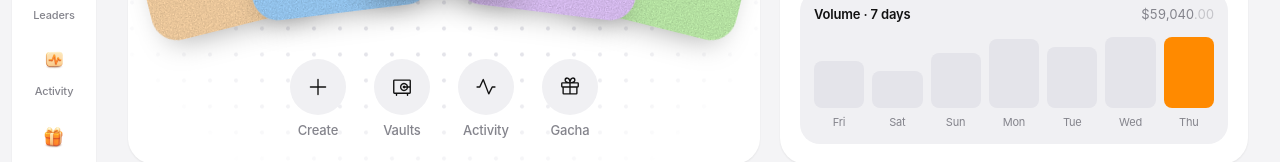
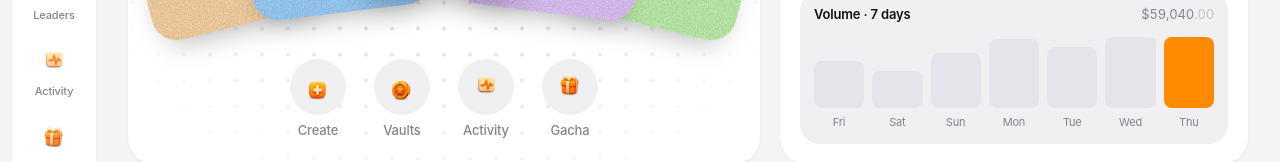
Before and after one commit to 0xpochita/torch, a Next.js app in the folder monorepo/apps/web/: page / in a window 1280 px wide. Shown: the part 447-609 px from the top of the page. Built offline with nearby package versions, Linux system fonts and the light colour scheme.

Commit message:
feat(web): 3D icons on the explore quick actions

```diff
--- a/monorepo/apps/web/src/app/explore.tsx
+++ b/monorepo/apps/web/src/app/explore.tsx
@@ -291,10 +291,10 @@ function Hero() {
       </div>
 
       <div className="flex gap-7">
-        <ActionCircle icon="plus" label="Create" href="/create" />
-        <ActionCircle icon="vault" label="Vaults" href="/vaults" />
-        <ActionCircle icon="pulse" label="Activity" href="/activity" />
-        <ActionCircle icon="gift" label="Gacha" href="/gacha" />
+        <ActionCircle icon="plus" label="Create" href="/create" img="/icons/nav/create.png" />
+        <ActionCircle icon="vault" label="Vaults" href="/vaults" img="/icons/nav/vaults.png" />
+        <ActionCircle icon="pulse" label="Activity" href="/activity" img="/icons/nav/activity.png" />
+        <ActionCircle icon="gift" label="Gacha" href="/gacha" img="/icons/nav/gacha.png" />
       </div>
     </section>
   );
--- a/monorepo/apps/web/src/components/ui.tsx
+++ b/monorepo/apps/web/src/components/ui.tsx
@@ -187,11 +187,11 @@ export function PastelIcon({ icon, tone, size = 40 }: { icon: IconName; tone: Pa
 }
 
 /** Round quick action: Buy / Swap / Send / More. */
-export function ActionCircle({ icon, label, href, onClick }: { icon: IconName; label: string; href?: string; onClick?: () => void }) {
+export function ActionCircle({ icon, label, href, onClick, img }: { icon: IconName; label: string; href?: string; onClick?: () => void; img?: string }) {
   const inner = (
     <>
       <span className="grid size-14 place-items-center rounded-full bg-fill text-text transition group-hover:bg-line group-active:scale-95">
-        <Sym name={icon} size={22} stroke={2} />
+        {img ? <Image src={img} alt="" width={34} height={34} className="transition duration-200 group-hover:-translate-y-0.5 group-hover:scale-110" /> : <Sym name={icon} size={22} stroke={2} />}
       </span>
       <span className="text-[13px] font-medium text-muted">{label}</span>
     </>
```
